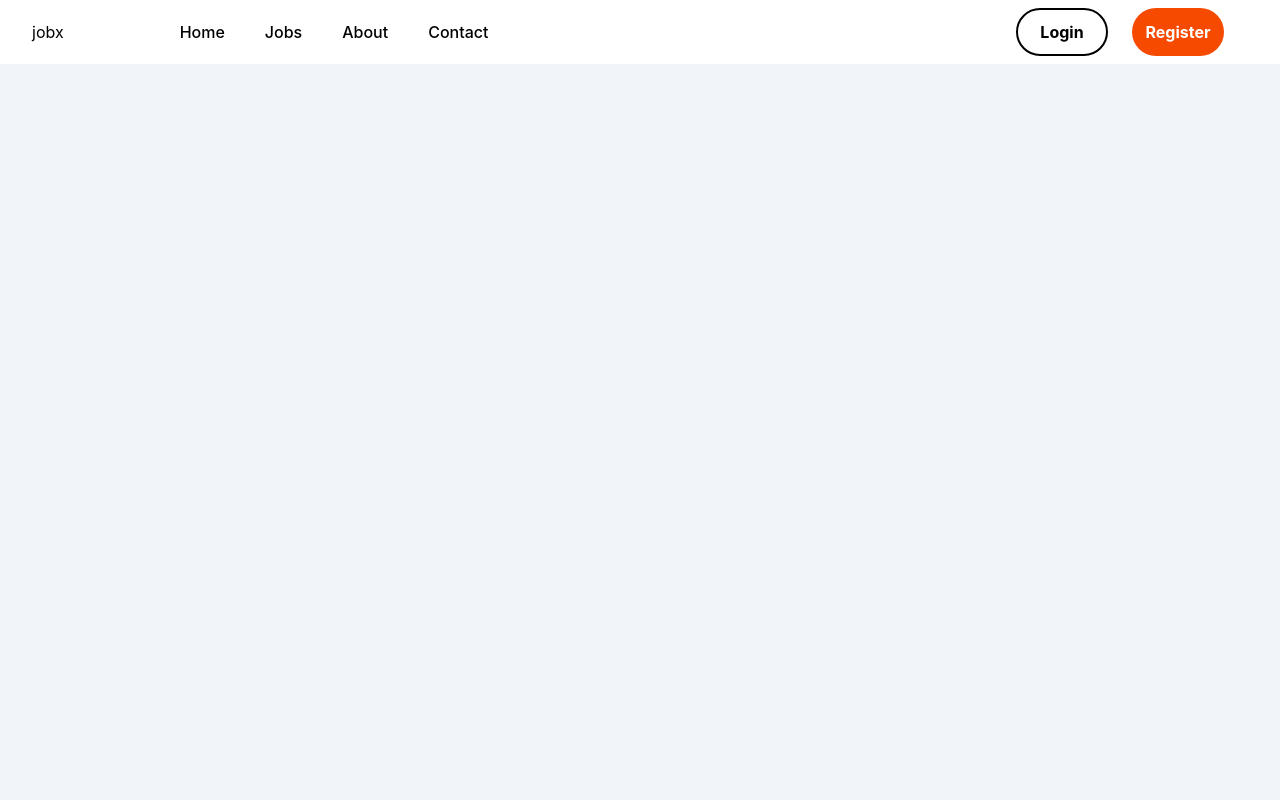
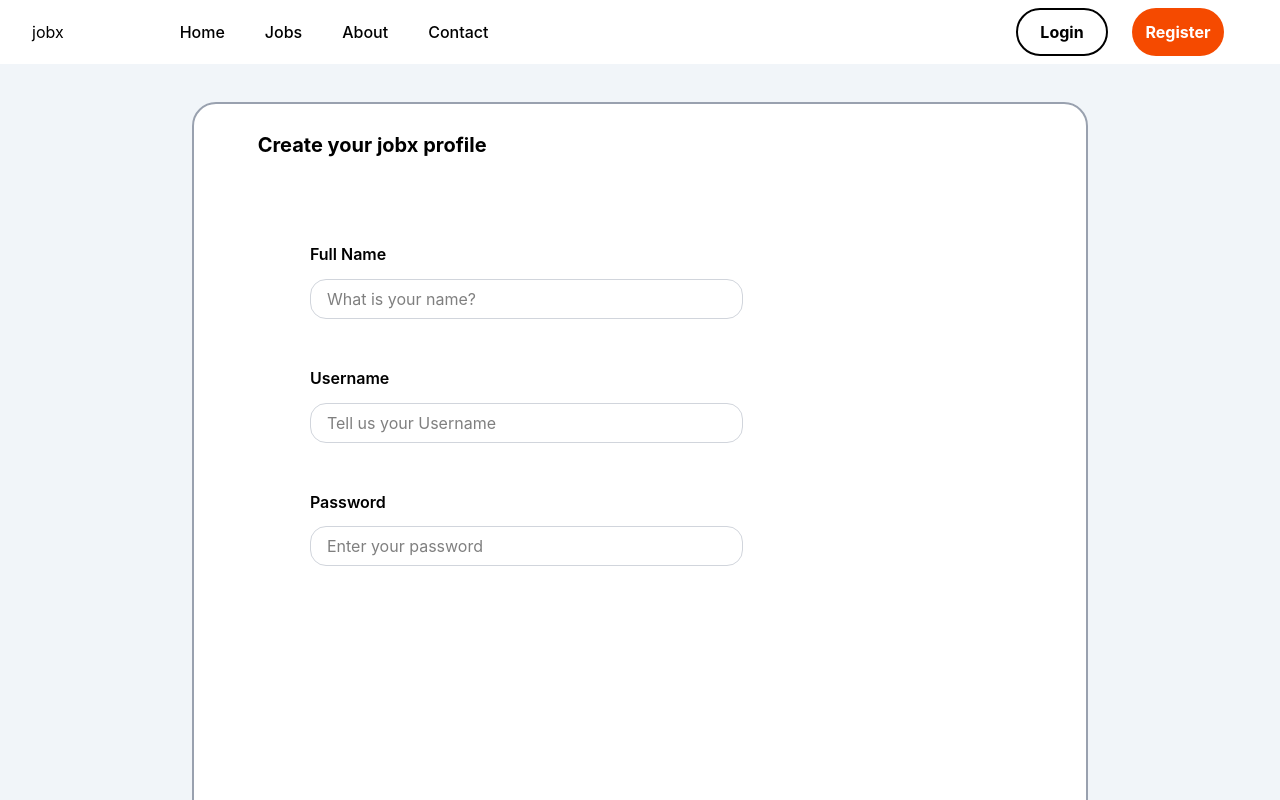
Before and after one commit to developranadr18vit25/JobX-Frontend, a React (Vite) app: page /registration/createAccount in a window 1280 px wide. Shown: the top 800 px of the page. Built offline with nearby package versions, Linux system fonts and the light colour scheme.

Commit message:
Added signup component and linking it using routes

```diff
--- a/src/App.jsx
+++ b/src/App.jsx
@@ -3,6 +3,7 @@ import { BrowserRouter as Router, Routes, Route } from "react-router-dom";
 import Navbar from './components/Navbar';
 import HomeBody from './components/HomeBody';
 import CategoryCard from './components/CategoryCard';
+import SignUpCard from './components/SignUpCard';
 
 function App() {
   return (
@@ -17,6 +18,8 @@ function App() {
 
           <Routes>
             <Route path="/" element={<HomeBody />} />
+            <Route path="/registration/createAccount" element={<SignUpCard />} />
+
           </Routes>
         </Router>
       </div>
--- a/src/components/CategoryCard.jsx
+++ b/src/components/CategoryCard.jsx
@@ -2,7 +2,7 @@ import React from 'react'
 
 function CategoryCard({text}) {
   return (
-    <div className='h-18 w-50  text-xl font-semibold text-black pt-[6%] pl-[20%] border-2 rounded-3xl'>
+    <div className='h-18 w-50  border-gray-300 text-l font-semibold text-black pt-[6%] pl-[20%] border-2 rounded-3xl hover:cursor-pointer'>
       <p>{text}</p>
 
 
--- a/src/components/HomeBody.jsx
+++ b/src/components/HomeBody.jsx
@@ -25,8 +25,6 @@ function HomeBody() {
                 <CategoryCard  text="Startup"/>
                 <CategoryCard  text="Internship"/>
 
-
-
             </div>
 
 
--- a/src/components/Navbar.jsx
+++ b/src/components/Navbar.jsx
@@ -1,7 +1,10 @@
 import React from 'react'
 import SearchButton from './SearchButton'
+import { useNavigate } from 'react-router-dom'
+import { Link } from 'react-router-dom';
 
 function Navbar() {
+    const navigate=useNavigate();
     return (
         <>
             <nav className=" sticky top-0  bg-white after:pointer-events-none after:absolute after:inset-x-0 after:bottom-0 after:h-px after:bg-white/10">
@@ -13,7 +16,7 @@ function Navbar() {
                             </div>
                             <div className="hidden sm:ml-6 sm:block">
                                 <div className="flex space-x-4">
-                                    <a href="#" aria-current="page" className="rounded-md  px-3 py-2 text-m font-medium text-black hover:cursor-pointer">Home</a>
+                                    <Link to="/" aria-current="page" className="rounded-md  px-3 py-2 text-m font-medium text-black hover:cursor-pointer">Home</Link>
                                     <a href="#" className="rounded-md px-3 py-2 text-m font-medium text-black hover:bg-white/5 hover:cursor-pointer">Jobs</a>
                                     <a href="#" className="rounded-md px-3 py-2 text-m font-medium text-black hover:bg-white/5 hover:cursor-pointer">About</a>
                                     <a href="#" className="rounded-md px-3 py-2 text-m font-medium text-black hover:bg-white/5 hover:cursor-pointer">Contact</a>
@@ -22,7 +25,7 @@ function Navbar() {
 
                         </div>
                         <button className='bg-white h-12 w-23 mr-6 rounded-br-4xl rounded-bl-4xl rounded-tl-4xl rounded-tr-4xl border-2 font-bold '>Login</button>
-                        <button className='bg-orange-600 h-12 w-23 mr-6 rounded-br-4xl rounded-bl-4xl rounded-tl-4xl rounded-tr-4xl font-bold text-white'>Register</button>
+                        <button className='bg-orange-600 h-12 w-23 mr-6 rounded-br-4xl rounded-bl-4xl rounded-tl-4xl rounded-tr-4xl font-bold text-white' onClick={()=>navigate("/registration/createAccount")}>Register</button>
                     </div>
                 </div>
             </nav>
--- /dev/null
+++ b/src/components/SignUpCard.jsx
@@ -0,0 +1,30 @@
+import React from 'react'
+
+function SignUpCard() {
+    return (
+        <div className='h-300 w-[70%] bg-white border-2 border-gray-400 rounded-3xl m-auto mt-[3%] flex flex-col'>
+            <div className='h-10 w-[30%] bg-white mt-[3%] ml-[4%] pl-7 text-xl text-black font-bold'> Create your jobx profile</div>
+
+            <div className='h-[90%] w-[80%] bg-white ml-[10%] mt-[3%] pt-[5%] pl-[3%] '>
+                <div className='h-[12%] w-[90%] bg-white flex flex-col '>
+                    <h1 className='text-l font-semibold'>Full Name</h1>
+                    <input type="text" placeholder='What is your name?' className='w-[70%] h-10 mt-[2%] border border-gray-300 pl-4 rounded-2xl' />
+                </div>
+                <div className='h-[12%] w-[90%] bg-white flex flex-col '>
+                    <h1 className='text-l font-semibold'>Username</h1>
+                    <input type="text" placeholder='Tell us your Username' className='w-[70%] h-10 mt-[2%] border border-gray-300 pl-4 rounded-2xl' />
+                </div>
+                <div className='h-[12%] w-[90%] bg-white flex flex-col '>
+                    <h1 className='text-l font-semibold'>Password</h1>
+                    <input type="text" placeholder='Enter your password' className='w-[70%] h-10 mt-[2%] border border-gray-300 pl-4 rounded-2xl' />
+                </div>
+                {/* <div className='h-[15%] w-[90%] bg-blue-500 flex flex-col pt-10 mb-5'>
+                    <h1 className='text-l font-semibold'>Purpose</h1>
+                    <input type="text" placeholder='What is your name?' className='w-[70%] h-10 mt-[2%]' />
+                </div> */}
+            </div>
+        </div>
+    )
+}
+
+export default SignUpCard
```
